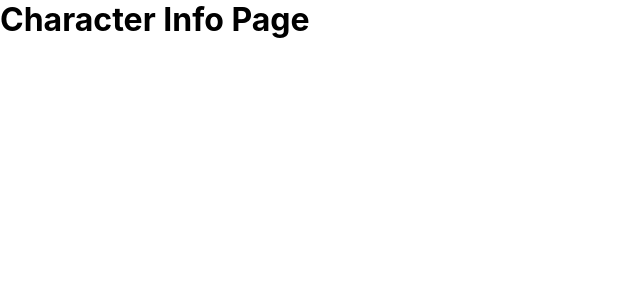
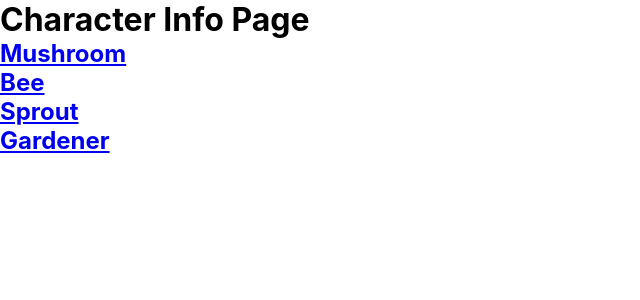
Before and after one commit to Ewhaian-WebEngineering/pearflower2022, a React (Create React App) app: page / in a window 1280 px wide. Shown: the top 300 px of the page, without its empty margins (0-640 px from the left). Built offline with nearby package versions, Linux system fonts and the light colour scheme.

Commit message:
[cartoon] 캐릭터 소개 페이지와 각 캐릭터 페이지들 임의 연결

```diff
--- a/src/views/cartoon/CharacterInfo.js
+++ b/src/views/cartoon/CharacterInfo.js
@@ -1,8 +1,21 @@
 import React from "react";
+import { Link } from "react-router-dom";
 function CharacterInfo() {
   return (
     <div>
       <h1>Character Info Page</h1>
+      <Link to="/mushroom1">
+        <h2>Mushroom</h2>
+      </Link>
+      <Link to="/bee1">
+        <h2>Bee</h2>
+      </Link>
+      <Link to="/sprout1">
+        <h2>Sprout</h2>
+      </Link>
+      <Link to="/gardener1">
+        <h2>Gardener</h2>
+      </Link>
     </div>
   );
 }
```
